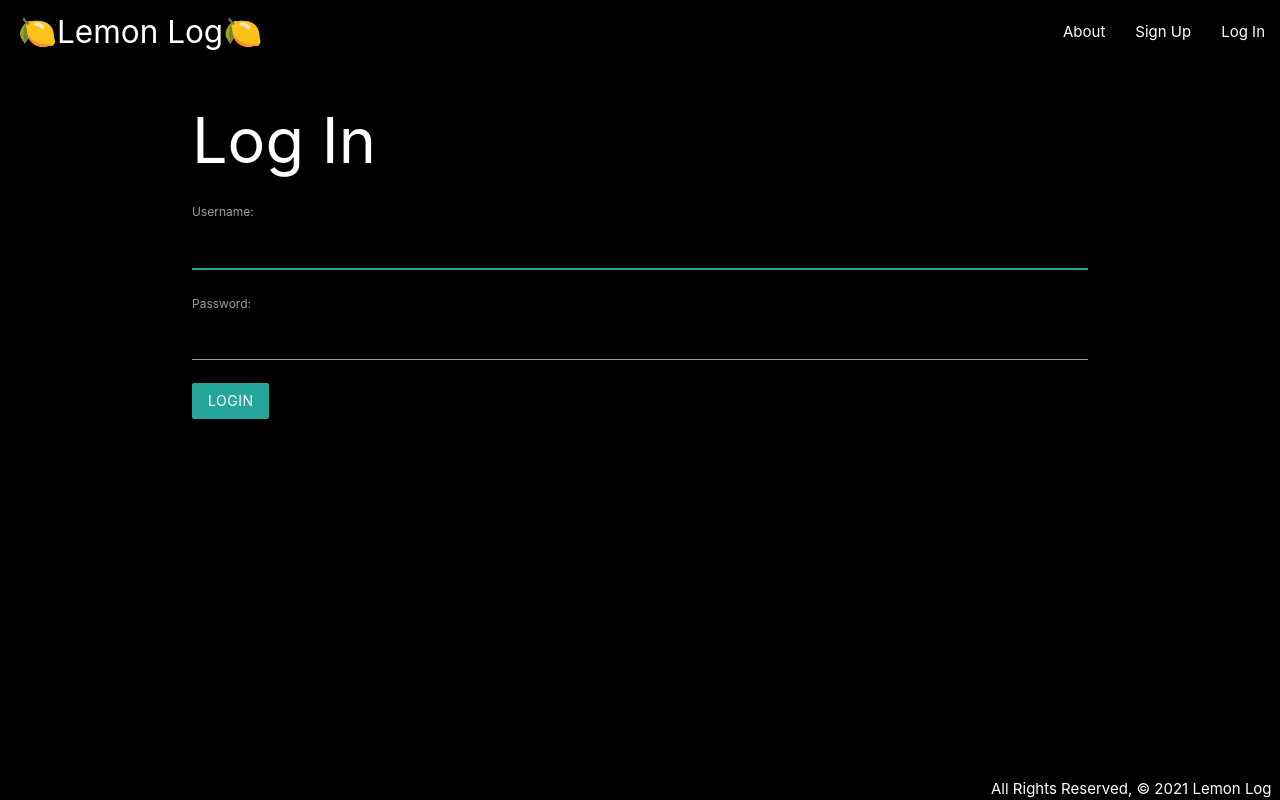
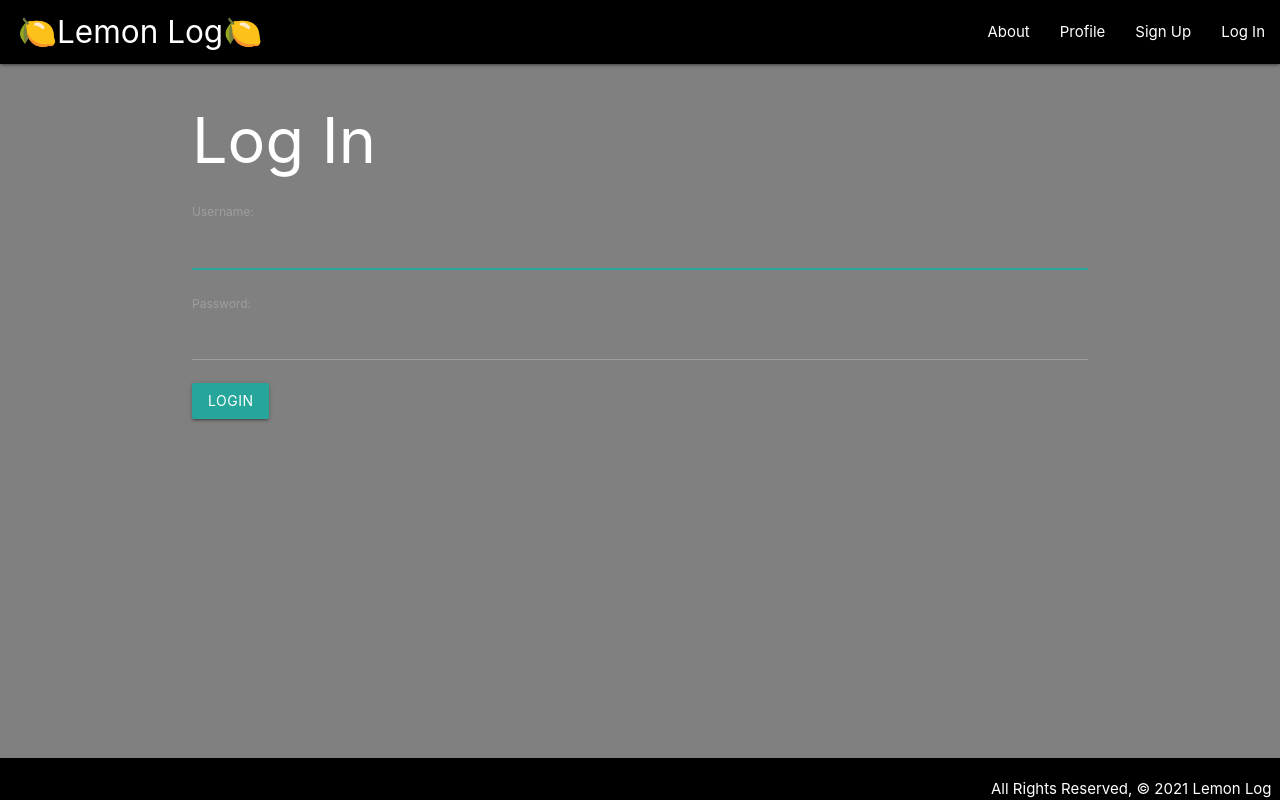
Before and after one commit to levyanh/The-Lemon-Log, a Django app: page /accounts/login/?next=/profile/ in a window 1280 px wide. Run offline with Django 3.2, Linux system fonts and the light colour scheme.

Commit message:
setup profile page

```diff
--- a/lemonlog_project/settings.py
+++ b/lemonlog_project/settings.py
@@ -119,5 +119,5 @@ USE_TZ = True
 # https://docs.djangoproject.com/en/3.1/howto/static-files/
 
 STATIC_URL = '/static/'
-LOGIN_REDIRECT_URL = '/'
-LOGOUT_REDIRECT_URL = '/about/'
+LOGIN_REDIRECT_URL = '/profile/'
+LOGOUT_REDIRECT_URL = '/accounts/login/'
--- a/main_app/static/css/style.css
+++ b/main_app/static/css/styles.css
@@ -1,5 +1,5 @@
 body {
-    background-color: black;
+    background-color: gray;
     color: white;
     display: flex;
     min-height: 100vh;
--- a/main_app/templates/base.html
+++ b/main_app/templates/base.html
@@ -6,7 +6,7 @@
   <meta name="viewport" content="width=device-width, initial-scale=1.0">
   <meta http-equiv="X-UA-Compatible" content="ie=edge">
   <title>Lemon Log</title>
-  <link rel="stylesheet" type="text/css" href="{% static 'css/style.css' %}">
+  <link rel="stylesheet" type="text/css" href="{% static 'css/styles.css' %}">
   <link rel="stylesheet" href="https://cdnjs.cloudflare.com/ajax/libs/materialize/1.0.0/css/materialize.min.css">
 </head>
 <body>
@@ -18,6 +18,7 @@
         </ul>
         <ul class="right">
           <li><a href="/about">About</a></li>
+          <li><a href="/profile">Profile</a></li>
           {% if user.is_authenticated %}
           <li><a href="{% url 'logout' %}">Log Out</a></li>
           {% else %}
--- a/main_app/urls.py
+++ b/main_app/urls.py
@@ -4,5 +4,6 @@ from . import views
 urlpatterns = [
   path('', views.home, name='home'),
   path('about/', views.about, name='about'),
+  path('profile/', views.profile, name='profile'),
   path('accounts/signup', views.signup, name='signup'),
 ]
```
Also changed, not shown: main_app/templates/profile.html (added, +8 -0 lines), main_app/views.py (+9 -1 lines).
